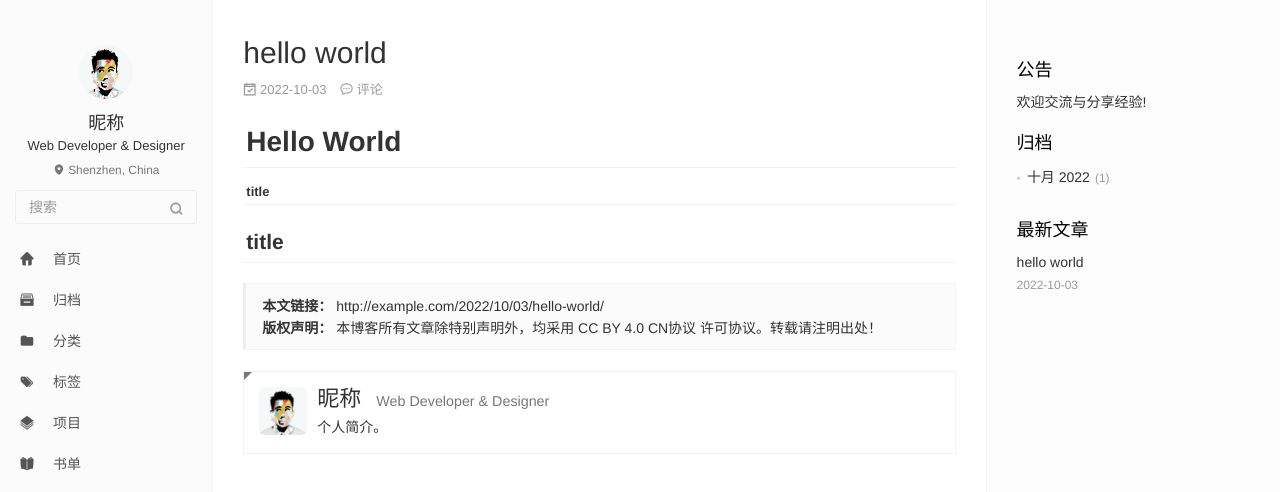
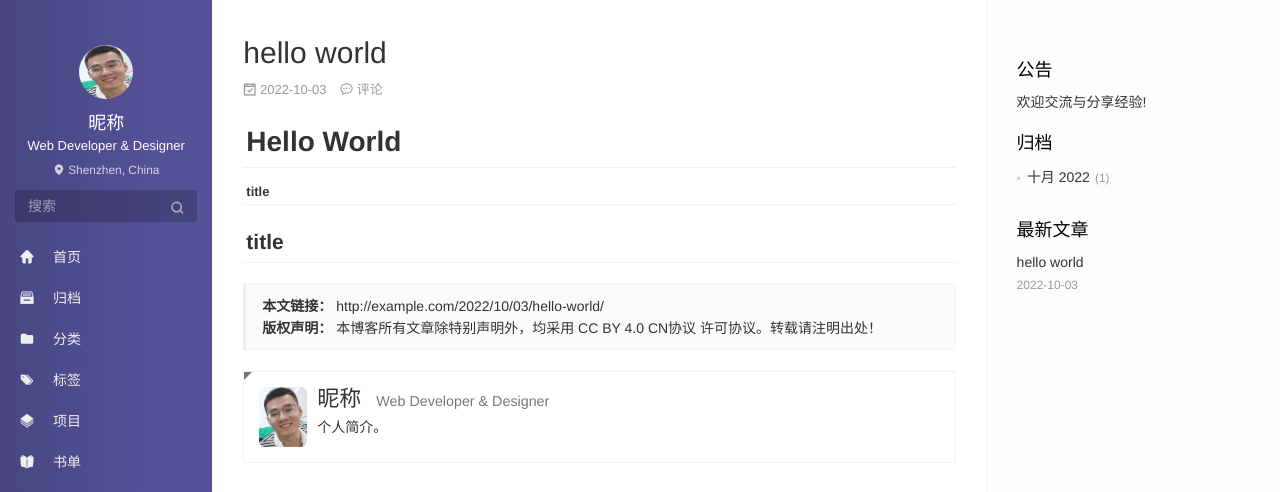
Before and after one commit to VNemo/VNemo.github.io, a plain HTML site: page index.html in a window 1280 px wide. Shown: the top 492 px of the page. Drawn offline with nearby package versions, Linux system fonts and the light colour scheme.

Commit message:
Site updated: 2022-10-03 20:05:01

```diff
--- a/index.html
+++ b/index.html
@@ -43,7 +43,7 @@
 <meta name="generator" content="Hexo 6.3.0"></head>
 
 
-<body class="main-center" itemscope itemtype="http://schema.org/WebPage">
+<body class="main-center theme-purple" itemscope itemtype="http://schema.org/WebPage">
   <header class="header" itemscope itemtype="http://schema.org/WPHeader">
   <div class="slimContent">
     <div class="navbar-header">
@@ -51,7 +51,7 @@
 
       <div class="profile-block text-center">
         <a id="avatar" href="https://github.com/cofess" target="_blank">
-          <img class="img-circle img-rotate" src="/images/avatar.jpg" width="200" height="200">
+          <img class="img-circle img-rotate" src="/images/log.png" width="200" height="200">
         </a>
         <h2 id="name" class="hidden-xs hidden-sm">昵称</h2>
         <h3 id="title" class="hidden-xs hidden-sm hidden-md">Web Developer &amp; Designer</h3>
@@ -317,7 +317,7 @@
     <figure class="media">
       <div class="media-left">
         <a href="https://github.com/cofess" target="_blank" class="img-burn thumb-sm visible-lg">
-          <img src="/images/avatar.jpg" class="img-rounded w-full" alt="">
+          <img src="/images/log.png" class="img-rounded w-full" alt="">
         </a>
       </div>
       <div class="media-body">
```
Also changed, not shown: 2022/10/03/hello-world/index.html (+3 -3 lines), archives/2022/10/index.html (+2 -2 lines), archives/2022/index.html (+2 -2 lines), archives/index.html (+2 -2 lines), images/log.png (added).
